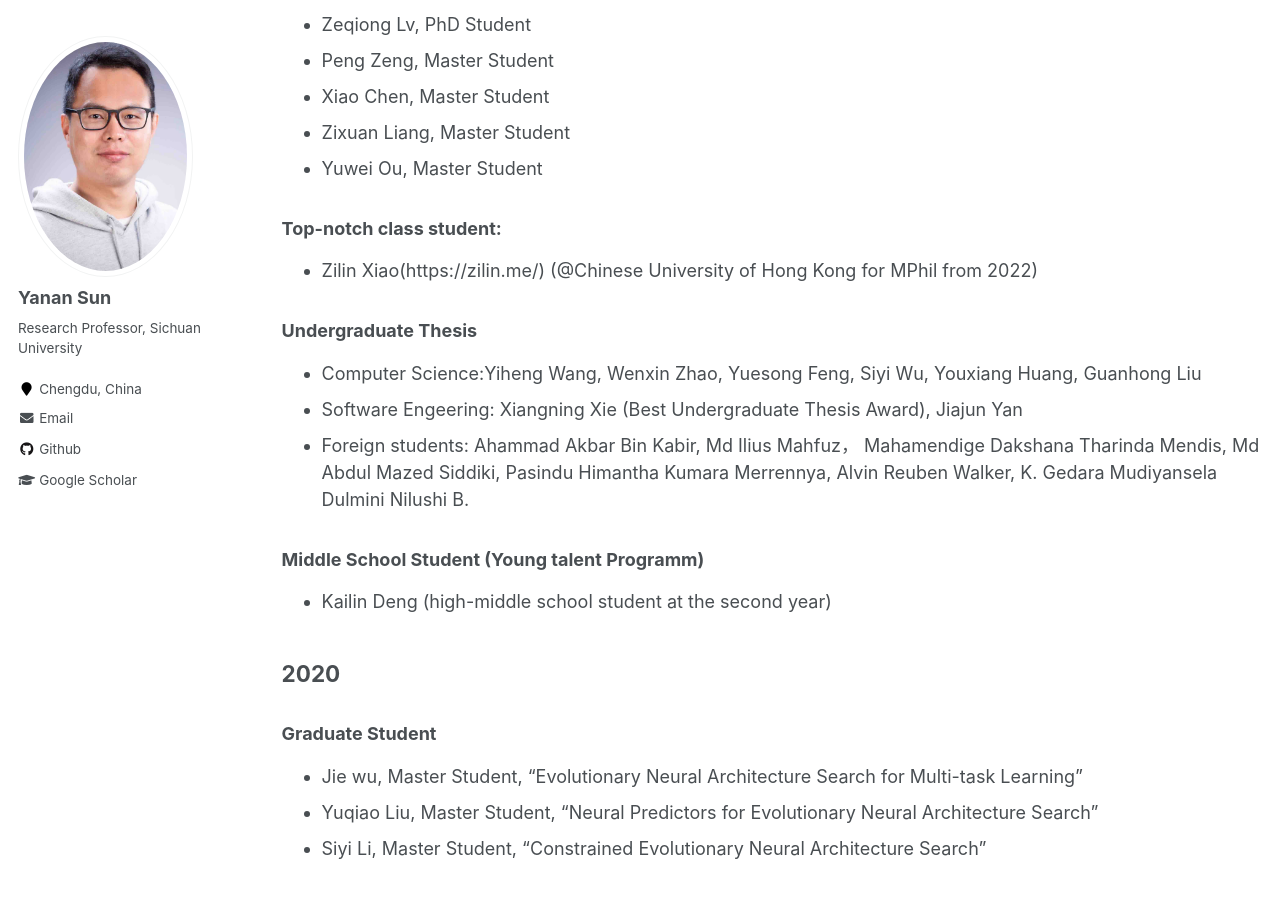
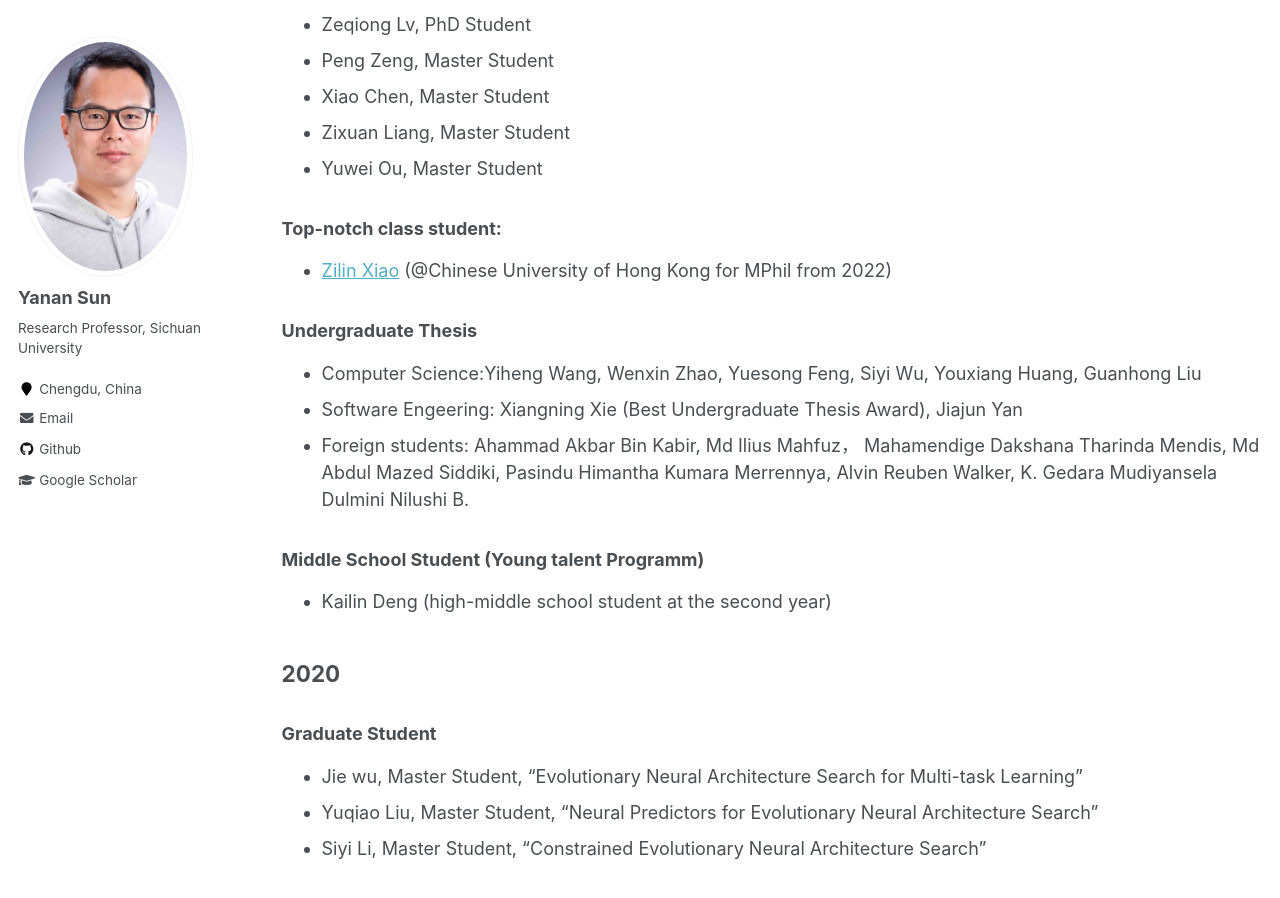
Before and after one commit to yn-sun/yn-sun.github.io, a Jekyll site: the page built from _pages/supervision.md, in a window 1280 px wide and 900 px high, scrolled down 403 px. Built offline with Jekyll 4.4.1, drawn with Linux system fonts in a browser that asks for light colours; comment, search, counter and statistics services are not loaded.

Commit message:
Update supervision.md

```diff
--- a/_pages/supervision.md
+++ b/_pages/supervision.md
@@ -17,7 +17,7 @@ author_profile: true
 * Yuwei Ou, Master Student
 
 ### Top-notch class student:
-* Zilin Xiao(https://zilin.me/) (@Chinese University of Hong Kong for MPhil from 2022)
+* [Zilin Xiao](https://zilin.me/) (@Chinese University of Hong Kong for MPhil from 2022)
 
 ### Undergraduate Thesis
 * Computer Science:Yiheng Wang, Wenxin Zhao, Yuesong Feng, Siyi Wu, Youxiang Huang, Guanhong Liu
```
